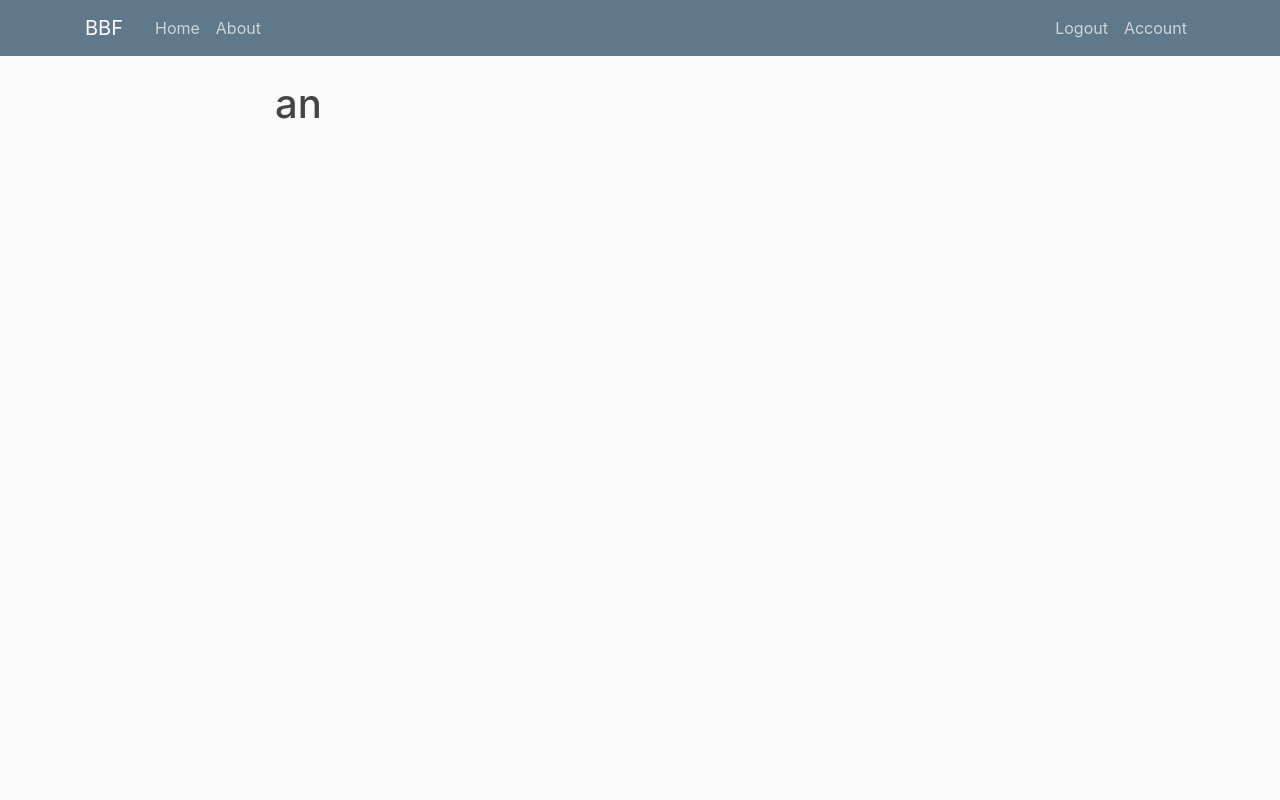
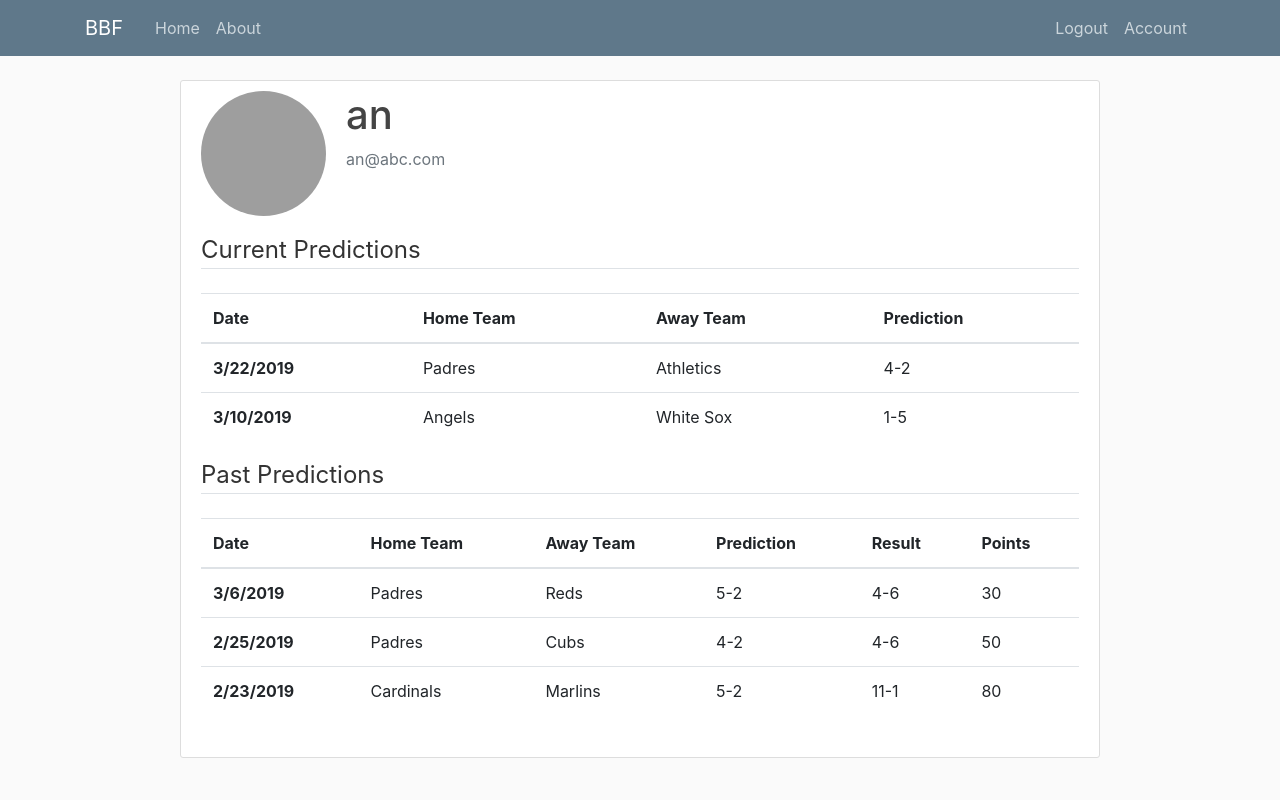
Before and after one commit to ShahVishwa/baseball_hackday_team_penguin, a Flask app: page /account in a window 1280 px wide. Run offline with Flask 2, Linux system fonts and the light colour scheme; a user stored in the database is signed in; some libraries are stand-ins or nearby versions; grey boxes are pictures that could not be loaded.

Commit message:
account (profile) page

```diff
--- a/src/app/forms.py
+++ b/src/app/forms.py
@@ -1,4 +1,5 @@
 from flask_wtf import FlaskForm
+from flask_wtf.file import FileField, FileAllowed
 from wtforms import StringField, PasswordField, SubmitField, BooleanField
 from wtforms.validators import DataRequired, Length, Email, EqualTo, ValidationError
 from app.models import User
@@ -35,3 +36,23 @@ class LoginForm(FlaskForm):
     password = PasswordField('Password', validators=[DataRequired()])
     remember = BooleanField('Remember Me')
     submit = SubmitField('Login')
+
+class UpdateAccountForm(FlaskForm):
+    username = StringField('Username',
+                           validators=[DataRequired(), Length(min=2, max=20)])
+    email = StringField('Email',
+                        validators=[DataRequired(), Email()])
+    picture = FileField('Update Profile Picture', validators=[FileAllowed(['jpg', 'png'])])
+    submit = SubmitField('Update')
+
+    def validate_username(self, username):
+        if username.data != current_user.username:
+            user = User.query.filter_by(username=username.data).first()
+            if user:
+                raise ValidationError('That username is taken. Please choose a different one.')
+
+    def validate_email(self, email):
+        if email.data != current_user.email:
+            user = User.query.filter_by(email=email.data).first()
+            if user:
+                raise ValidationError('That email is taken. Please choose a different one.')
--- a/src/app/routes.py
+++ b/src/app/routes.py
@@ -1,6 +1,6 @@
 from flask import Flask, render_template, url_for, flash, redirect, request
 from app import app, db, bcrypt
-from app.forms import RegistrationForm, LoginForm
+from app.forms import RegistrationForm, LoginForm, UpdateAccountForm
 from app.models import User, Game
 from flask_login import login_user, current_user, logout_user, login_required
 
@@ -65,7 +65,22 @@ def logout():
     logout_user()
     return redirect(url_for('home'))
 
-@app.route("/account")
+@app.route("/account", methods=['GET', 'POST'])
 @login_required
 def account():
-    return render_template('account.html', title='Account')
+    form = UpdateAccountForm()
+    if form.validate_on_submit():
+        if form.picture.data:
+            picture_file = save_picture(form.picture.data)
+            current_user.image_file = picture_file
+        current_user.username = form.username.data
+        current_user.email = form.email.data
+        db.session.commit()
+        flash('Your account has been updated!', 'success')
+        return redirect(url_for('account'))
+    elif request.method == 'GET':
+        form.username.data = current_user.username
+        form.email.data = current_user.email
+    image_file = url_for('static', filename='profile_pics/' + current_user.image_file)
+    return render_template('account.html', title='Account',
+                           image_file=image_file, form=form)
--- a/src/app/templates/account.html
+++ b/src/app/templates/account.html
@@ -1,7 +1,84 @@
 {% extends "main_layout.html" %}
 {% block main_content %}
-    <div class="col-md-8 justify-content-center">
-        <h1>{{ current_user.username }}</h1>
-        {% block content %}{% endblock %}
+<div class="col-md-10 justify-content-center">
+<div class="content-section">
+    <div class="media">
+      <img class="rounded-circle account-img" src="{{ image_file }}">
+      <div class="media-body">
+        <h2 class="account-heading">{{ current_user.username }}</h2>
+        <p class="text-secondary">{{ current_user.email }}</p>
+      </div>
     </div>
+      <form method="POST" action="" enctype="multipart/form-data">
+          {{ form.hidden_tag() }}
+          <fieldset class="form-group">
+              <legend class="border-bottom mb-4">Current Predictions</legend>
+              <table class="table">
+                <thead>
+                  <tr>
+                    <th scope="col">Date</th>
+                    <th scope="col">Home Team</th>
+                    <th scope="col">Away Team</th>
+                    <th scope="col">Prediction</th>
+                  </tr>
+                </thead>
+                <tbody>
+                  <tr>
+                    <th scope="row">3/22/2019</th>
+                    <td>Padres</td>
+                    <td>Athletics</td>
+                    <td>4-2</td>
+                  </tr>
+                  <tr>
+                    <th scope="row">3/10/2019</th>
+                    <td>Angels</td>
+                    <td>White Sox</td>
+                    <td>1-5</td>
+                  </tr>
+                </tbody>
+              </table>
+
+              <legend class="border-bottom mb-4">Past Predictions</legend>
+              <table class="table">
+                <thead>
+                  <tr>
+                    <th scope="col">Date</th>
+                    <th scope="col">Home Team</th>
+                    <th scope="col">Away Team</th>
+                    <th scope="col">Prediction</th>
+                    <th scope="col">Result</th>
+                    <th scope="col">Points</th>
+                  </tr>
+                </thead>
+                <tbody>
+                    <tr>
+                        <th scope="row">3/6/2019</th>
+                        <td>Padres</td>
+                        <td>Reds</td>
+                        <td>5-2</td>
+                        <td>4-6</td>
+                        <td>30</td>
+                    </tr>
+                  <tr>
+                    <th scope="row">2/25/2019</th>
+                    <td>Padres</td>
+                    <td>Cubs</td>
+                    <td>4-2</td>
+                    <td>4-6</td>
+                    <td>50</td>
+                  </tr>
+                  <tr>
+                    <th scope="row">2/23/2019</th>
+                    <td>Cardinals</td>
+                    <td>Marlins</td>
+                    <td>5-2</td>
+                    <td>11-1</td>
+                    <td>80</td>
+                  </tr>
+                </tbody>
+              </table>
+          </fieldset>
+      </form>
+  </div>
+</div>
 {% endblock main_content %}
```
